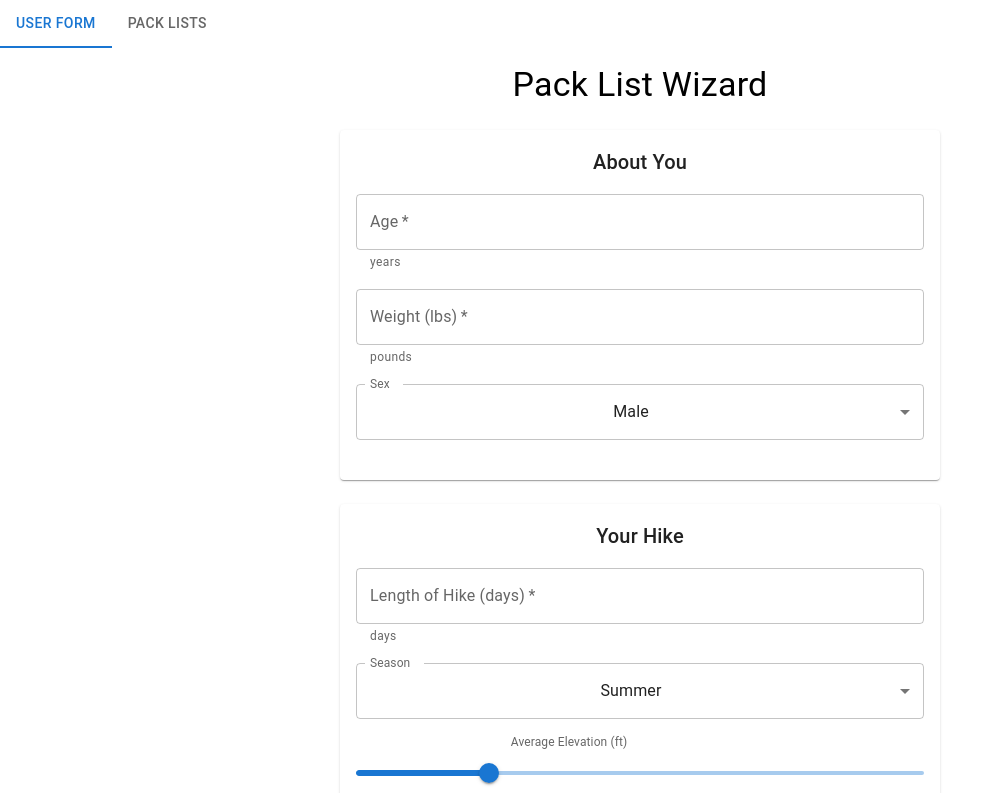
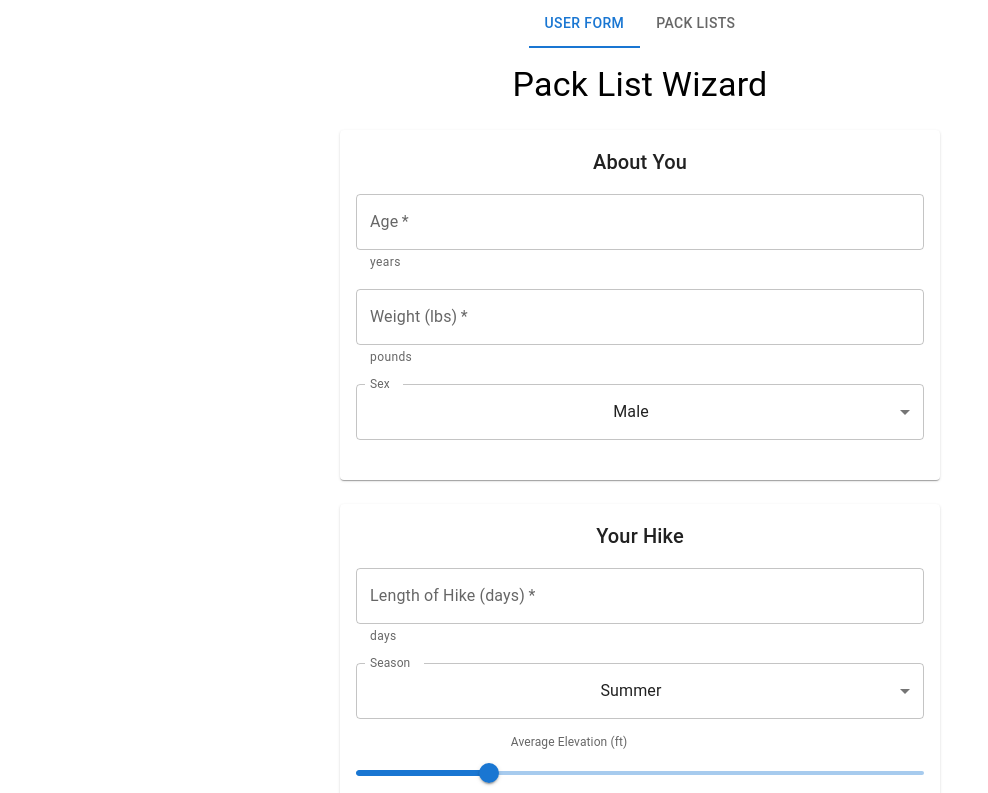
Before and after one commit to russellelliott/packlistwizard, a React (Create React App) app: page / in a window 1280 px wide. Shown: the top 793 px of the page, without its empty margins (0-988 px from the left). Built offline with nearby package versions, Linux system fonts and the light colour scheme.

Commit message:
centered the tabs

```diff
--- a/src/components/PackListWizard.js
+++ b/src/components/PackListWizard.js
@@ -258,10 +258,18 @@ export default function PackListWizard() {
   return (
     <div className="packlist-wizard">
       <ToastContainer />
-      <Tabs value={tabIndex} onChange={(_, idx) => setActivePage(idx === 0 ? 'form' : 'list')} aria-label="Pack List Wizard Tabs">
-        <Tab label="User Form" />
-        <Tab label="Pack Lists" />
-      </Tabs>
+      <Box sx={{ display: 'flex', justifyContent: 'center', width: '100%' }}>
+        <Tabs
+          value={tabIndex}
+          onChange={(_, idx) => setActivePage(idx === 0 ? 'form' : 'list')}
+          aria-label="Pack List Wizard Tabs"
+          centered
+          sx={{ width: { xs: '100%', sm: 'auto' } }}
+        >
+          <Tab label="User Form" />
+          <Tab label="Pack Lists" />
+        </Tabs>
+      </Box>
       {activePage === 'form' && (
         <Box component="form" onSubmit={handleSubmit} className="wizard-form"
           sx={{
```
